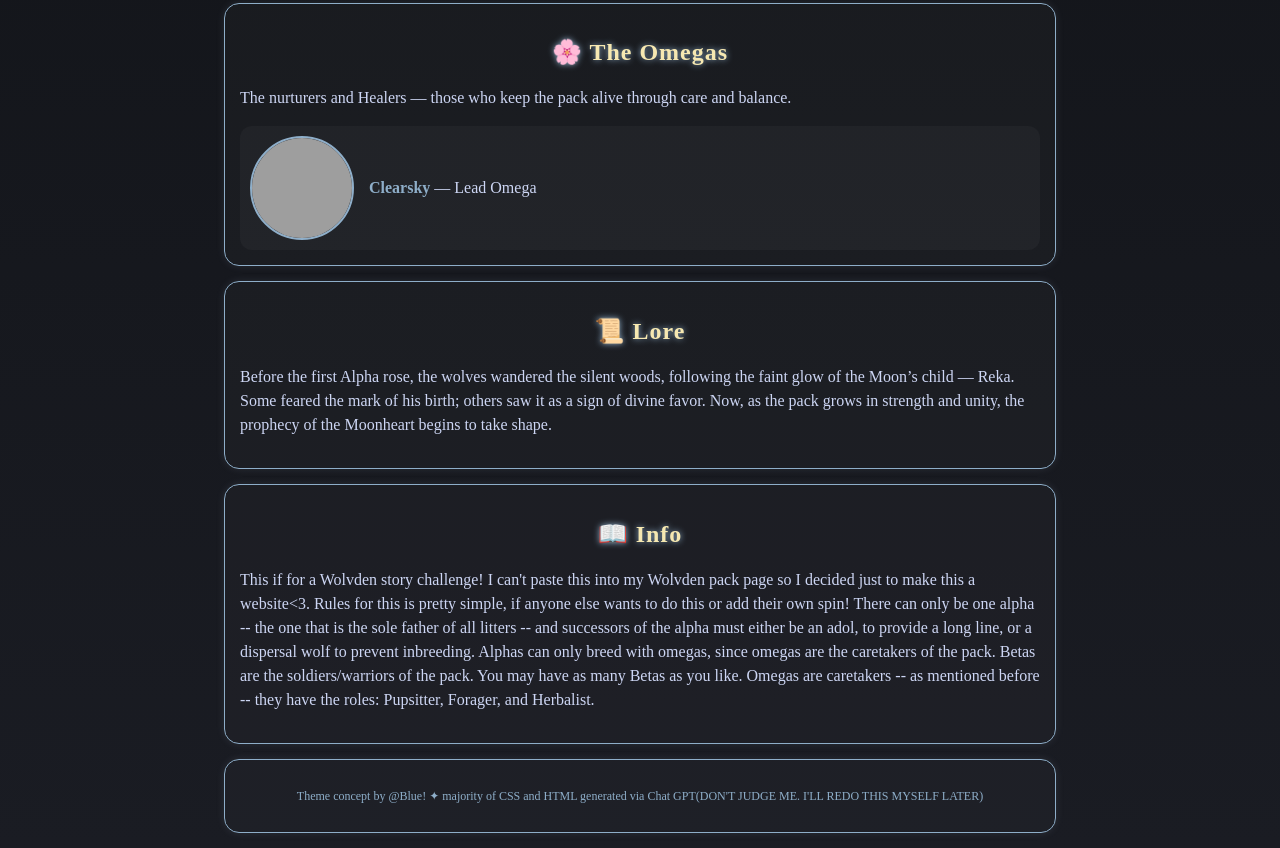
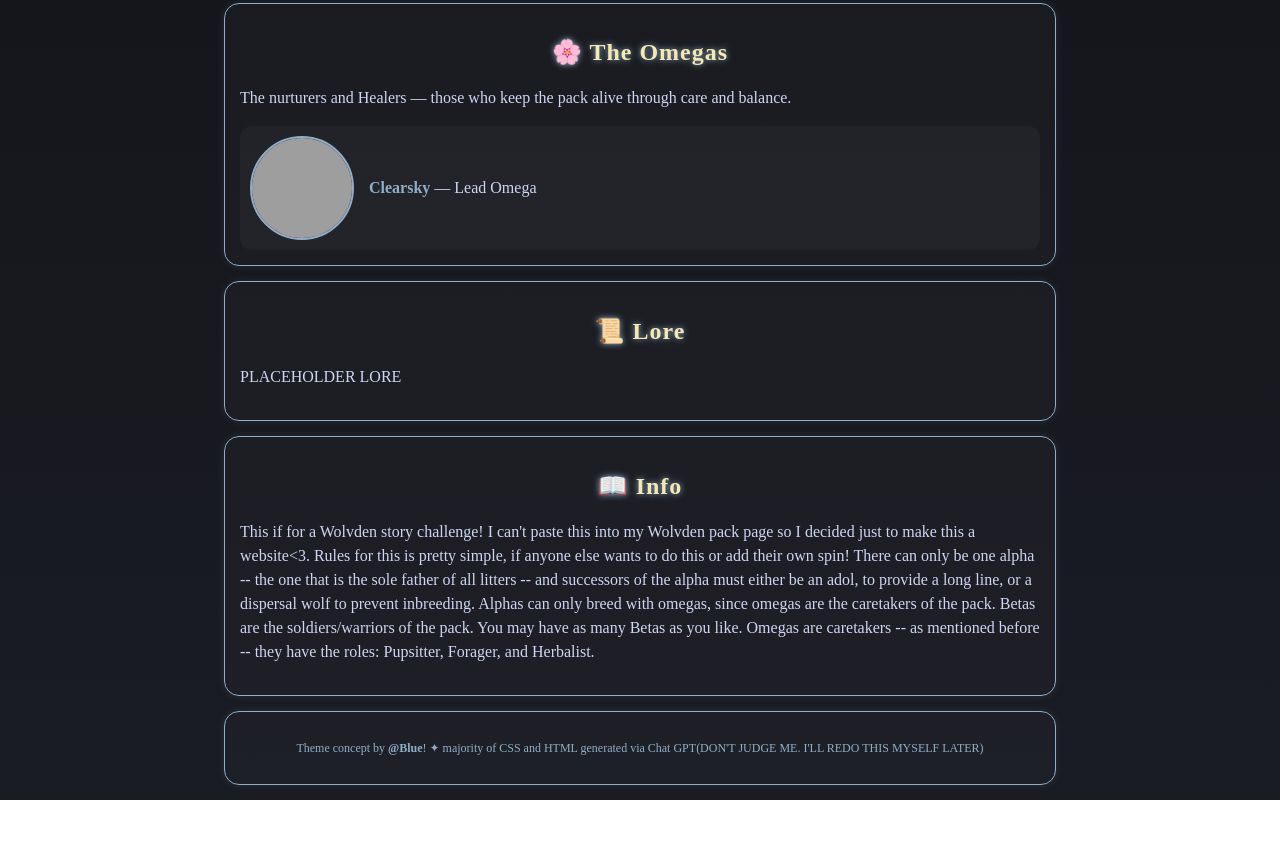
Before and after one commit to xXBlueberryXx2009/WolvdenStorychallenge-website, a plain HTML site: page index.html in a window 1280 px wide. Shown: the part 752-1600 px from the top of the page. After the commit the page ends 1552 px from the top, so only its background shows below. Drawn offline with Linux system fonts and the light colour scheme; grey boxes are pictures that could not be loaded.

Commit message:
Update index.html

```diff
--- a/index.html
+++ b/index.html
@@ -139,10 +139,7 @@ a:hover {
 <div class="section lore">
   <h2>📜 Lore</h2>
   <p>
-    Before the first Alpha rose, the wolves wandered the silent woods,
-    following the faint glow of the Moon’s child — Reka.
-    Some feared the mark of his birth; others saw it as a sign of divine favor.
-    Now, as the pack grows in strength and unity, the prophecy of the Moonheart begins to take shape.
+    PLACEHOLDER LORE
   </p>
 </div>
 
@@ -155,6 +152,6 @@ a:hover {
 
 <div class="section credits">
   <p style="text-align:center;font-size:12px;color:#8eaec9;">
-    Theme concept by @Blue! ✦ majority of CSS and HTML generated via Chat GPT(DON'T JUDGE ME. I'LL REDO THIS MYSELF LATER)
+    Theme concept by <a href="https://discordapp.com/users/1205592889812328519" target="_blank">@Blue</a>! ✦ majority of CSS and HTML generated via Chat GPT(DON'T JUDGE ME. I'LL REDO THIS MYSELF LATER)
   </p>
 </div>
```
